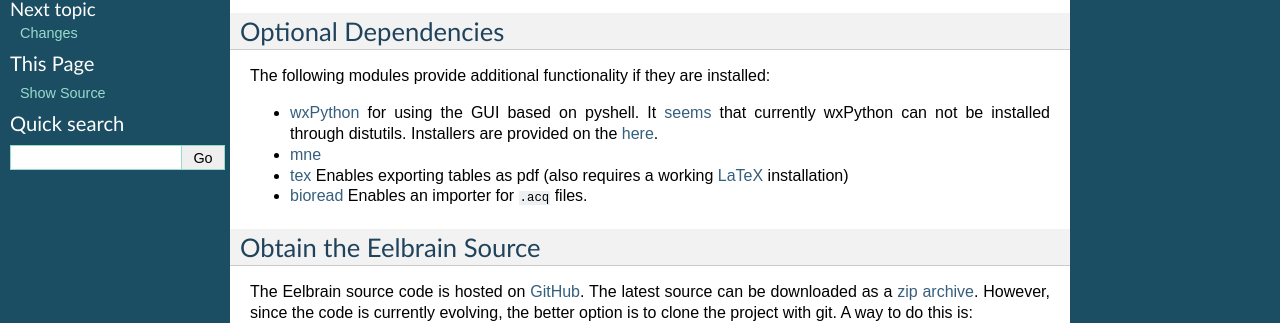
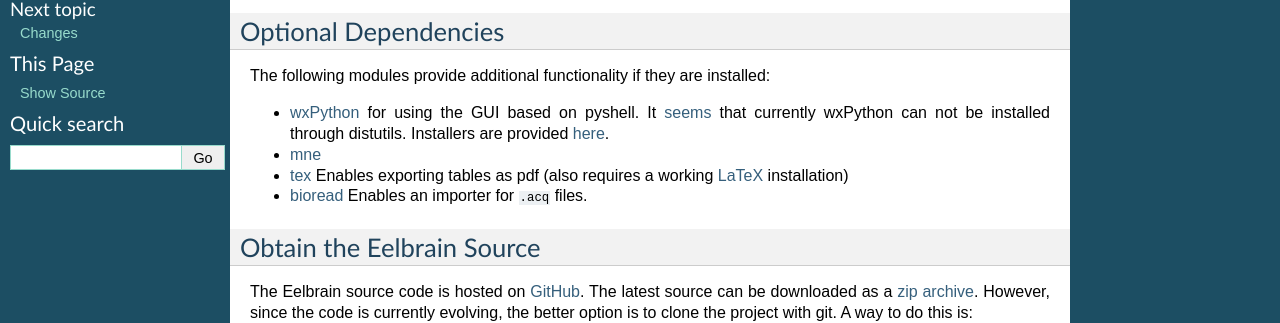
Before and after one commit to christianbrodbeck/Eelbrain, a Sphinx documentation site: the page built from doc/Installing.rst, in a window 1280 px wide. Shown: the part 283-606 px from the top of the page. Built offline with Sphinx 7.4.7, drawn with Linux system fonts in a browser that asks for light colours; formulas are drawn with MathJax 3.

```diff
--- a/doc/Installing.rst
+++ b/doc/Installing.rst
@@ -30,7 +30,7 @@ The following modules provide additional functionality if they are installed:
   for using the GUI based on pyshell.
   It `seems <http://stackoverflow.com/q/477573/166700>`_ that currently
   wxPython can not be installed through distutils.
-  Installers are provided on the
+  Installers are provided
   `here <http://www.wxpython.org/download.php>`_.
 * `mne <https://github.com/mne-tools/mne-python>`_
 * `tex <http://pypi.python.org/pypi/tex>`_ Enables exporting tables as pdf
```
Also changed, not shown: doc/Interface.rst (+27 -0 lines), 1 other file.
